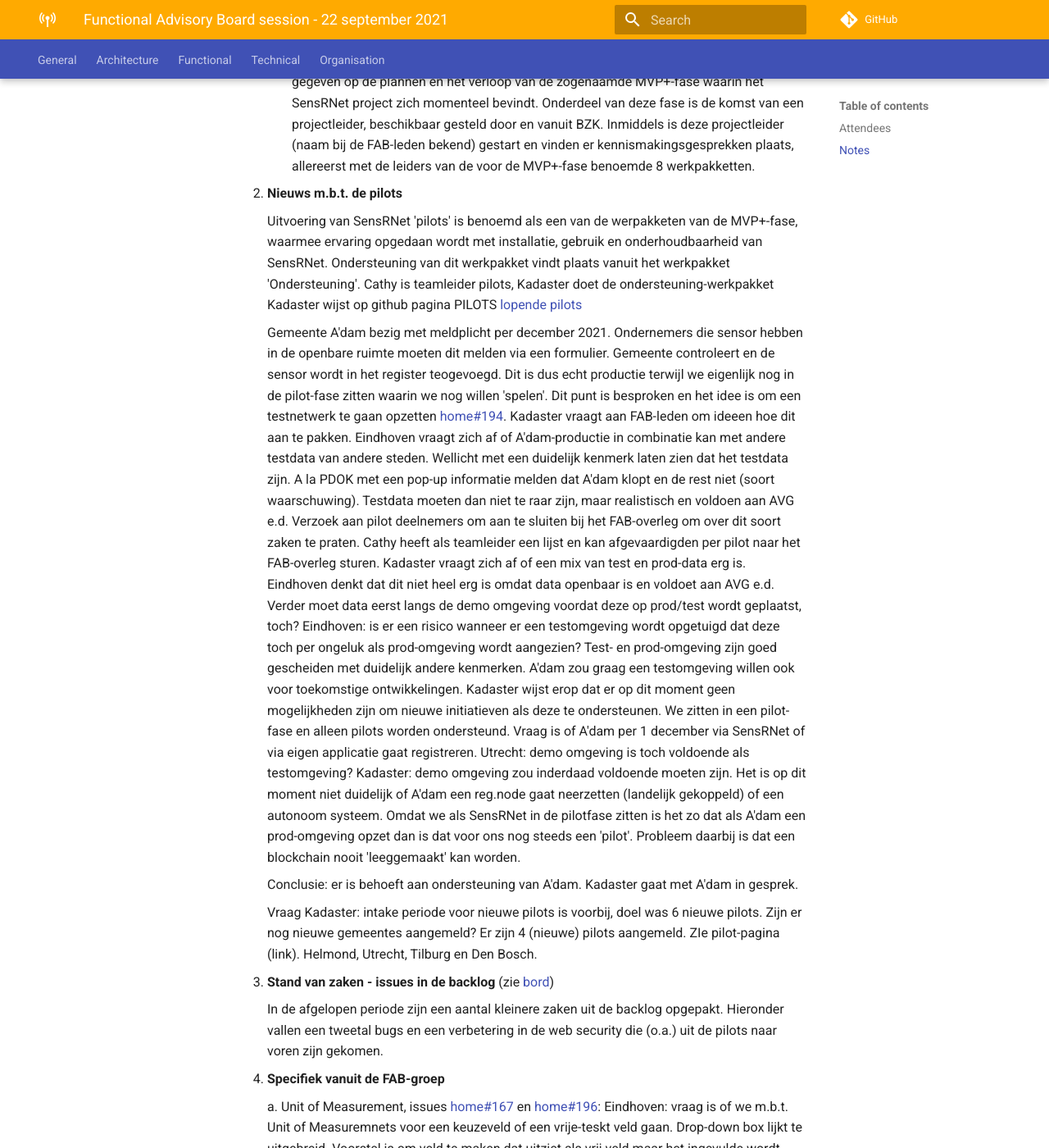
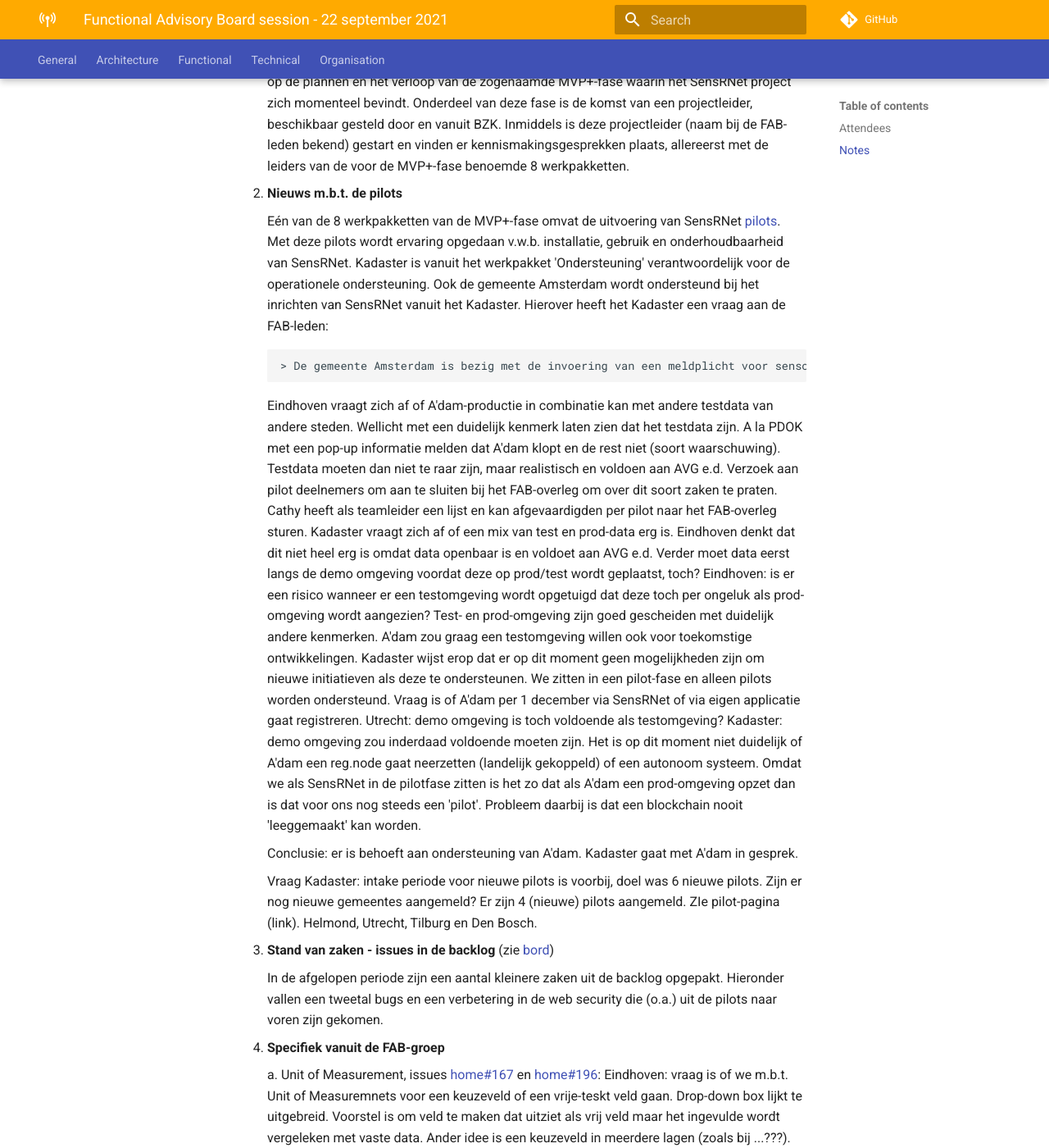
Before and after one commit to kadaster-labs/sensrnet-home, an MkDocs documentation site: the page built from docs/notes/2021-09-22-FAB-notes.md, in a window 1280 px wide and 1400 px high, scrolled down 783 px. Shown: the whole window at 82% size. Built offline with MkDocs 1.6.1 and Material for MkDocs 9.7.7, drawn with Linux system fonts in a browser that asks for light colours; comment, search, counter and statistics services are not loaded.

Commit message:
Update 2021-09-22-FAB-notes.md

```diff
--- a/docs/notes/2021-09-22-FAB-notes.md
+++ b/docs/notes/2021-09-22-FAB-notes.md
@@ -22,16 +22,16 @@
 
 1. **Opening, mededelingen en agenda**
 
-     - Tijdens het vorige FAB-overleg op 25 augustus jl. is door Kadaster een toelichting gegeven op de plannen en het verloop van de zogenaamde MVP+-fase waarin het SensRNet project zich momenteel bevindt. Onderdeel van deze fase is de komst van een projectleider, beschikbaar gesteld door en vanuit BZK. Inmiddels is deze projectleider (naam bij de FAB-leden bekend) gestart en vinden er kennismakingsgesprekken plaats, allereerst met de leiders van de voor de MVP+-fase benoemde 8 werkpakketten.
+     Tijdens het vorige FAB-overleg op 25 augustus jl. is door Kadaster een toelichting gegeven op de plannen en het verloop van de zogenaamde MVP+-fase waarin het SensRNet project zich momenteel bevindt. Onderdeel van deze fase is de komst van een projectleider, beschikbaar gesteld door en vanuit BZK. Inmiddels is deze projectleider (naam bij de FAB-leden bekend) gestart en vinden er kennismakingsgesprekken plaats, allereerst met de leiders van de voor de MVP+-fase benoemde 8 werkpakketten.
 
 2. **Nieuws m.b.t. de pilots**
 
-     Uitvoering van SensRNet 'pilots' is benoemd als een van de werpakketen van de MVP+-fase, waarmee ervaring opgedaan wordt met installatie, gebruik en onderhoudbaarheid van SensRNet. Ondersteuning van dit werkpakket vindt plaats vanuit het werkpakket 'Ondersteuning'.
-     Cathy is teamleider pilots, Kadaster doet de ondersteuning-werkpakket
-     Kadaster wijst op github pagina PILOTS [lopende pilots](https://kadaster-labs.github.io/sensrnet-home/Pilots/)
+     Eén van de 8 werkpakketten van de MVP+-fase omvat de uitvoering van SensRNet [pilots](https://kadaster-labs.github.io/sensrnet-home/Pilots/). Met deze pilots wordt ervaring opgedaan v.w.b. installatie, gebruik en onderhoudbaarheid van SensRNet. Kadaster is vanuit het werkpakket 'Ondersteuning' verantwoordelijk voor de operationele ondersteuning. Ook de gemeente Amsterdam wordt ondersteund bij het inrichten van SensRNet vanuit het Kadaster. Hierover heeft het Kadaster een vraag aan de FAB-leden:
 
-     Gemeente A'dam bezig met meldplicht per december 2021. Ondernemers die sensor hebben in de openbare ruimte moeten dit melden via een formulier. Gemeente controleert en de sensor wordt in het register teogevoegd. Dit is dus echt productie terwijl we eigenlijk nog in de pilot-fase zitten waarin we nog willen 'spelen'. Dit punt is besproken en het idee is om een testnetwerk te gaan opzetten [home#194](https://github.com/kadaster-labs/sensrnet-home/issues/194).
-     Kadaster vraagt aan FAB-leden om ideeen hoe dit aan te pakken. Eindhoven vraagt zich af of A'dam-productie in combinatie kan met andere testdata van andere steden.
+        > De gemeente Amsterdam is bezig met de invoering van een meldplicht voor sensoren die vanaf 1 december 2021 ondernemers die een sensor in de openbare ruimte hebben verplicht om dit te melden via een specifiek formulier. De gemeente controleert de melding en voegt (na goedkeuring) de sensor toe in het register. Dit register zou SensRNet kunnen zijn maar Amsterdam kan ook kiezen voor een (tijdelijke) eigen applicatie. Het betreft hier feitelijk een productie situatie terwijl SensRNet nog in de pilot-fase zit waarin nog zaken getets en uitgeprobeerd kunnen worden, waarin we nog willen 'spelen'. Om te voorkomen dat productiedata van Amsterdam en testdata van andere gebruikers door elkaar gaan lopen zouden we een testnetwerk op kunnen zetten (idee Kadaster). Hiervoor is ook een issue aangemaakt, [home#194](https://github.com/kadaster-labs/sensrnet-home/issues/194). De vraag aan de FAB-leden is of zij andere mogelijkheden zien temeer omdat er tijdens de MVP+-fase weinig mogelijkheden zijn nieuwe zaken (zoals een nieuw testnetwerk) op te pakken. Dit wordt door Kadaster zelf ook bevestigd.
+
+
+     Eindhoven vraagt zich af of A'dam-productie in combinatie kan met andere testdata van andere steden.
      Wellicht met een duidelijk kenmerk laten zien dat het testdata zijn. A la PDOK met een pop-up informatie melden dat A'dam klopt en de rest niet (soort waarschuwing). Testdata moeten dan niet te raar zijn, maar realistisch en voldoen aan AVG e.d. Verzoek aan pilot deelnemers om aan te sluiten bij het FAB-overleg om over dit soort zaken te praten. Cathy heeft als teamleider een lijst en kan afgevaardigden per pilot naar het FAB-overleg sturen. Kadaster vraagt zich af of een mix van test en prod-data erg is. Eindhoven denkt dat dit niet heel erg is omdat data openbaar is en voldoet aan AVG e.d. Verder moet data eerst langs de demo omgeving voordat deze op prod/test wordt geplaatst, toch? Eindhoven: is er een risico wanneer er een testomgeving wordt opgetuigd dat deze toch per ongeluk als prod-omgeving wordt aangezien? Test- en prod-omgeving zijn goed gescheiden met duidelijk andere kenmerken.
      A'dam zou graag een testomgeving willen ook voor toekomstige ontwikkelingen. Kadaster wijst erop dat er op dit moment geen mogelijkheden zijn om nieuwe initiatieven als deze te ondersteunen. We zitten in een pilot-fase en alleen pilots worden ondersteund. Vraag is of A'dam per 1 december via SensRNet of via eigen applicatie gaat registreren.
      Utrecht: demo omgeving is toch voldoende als testomgeving? Kadaster: demo omgeving zou inderdaad voldoende moeten zijn.
```
